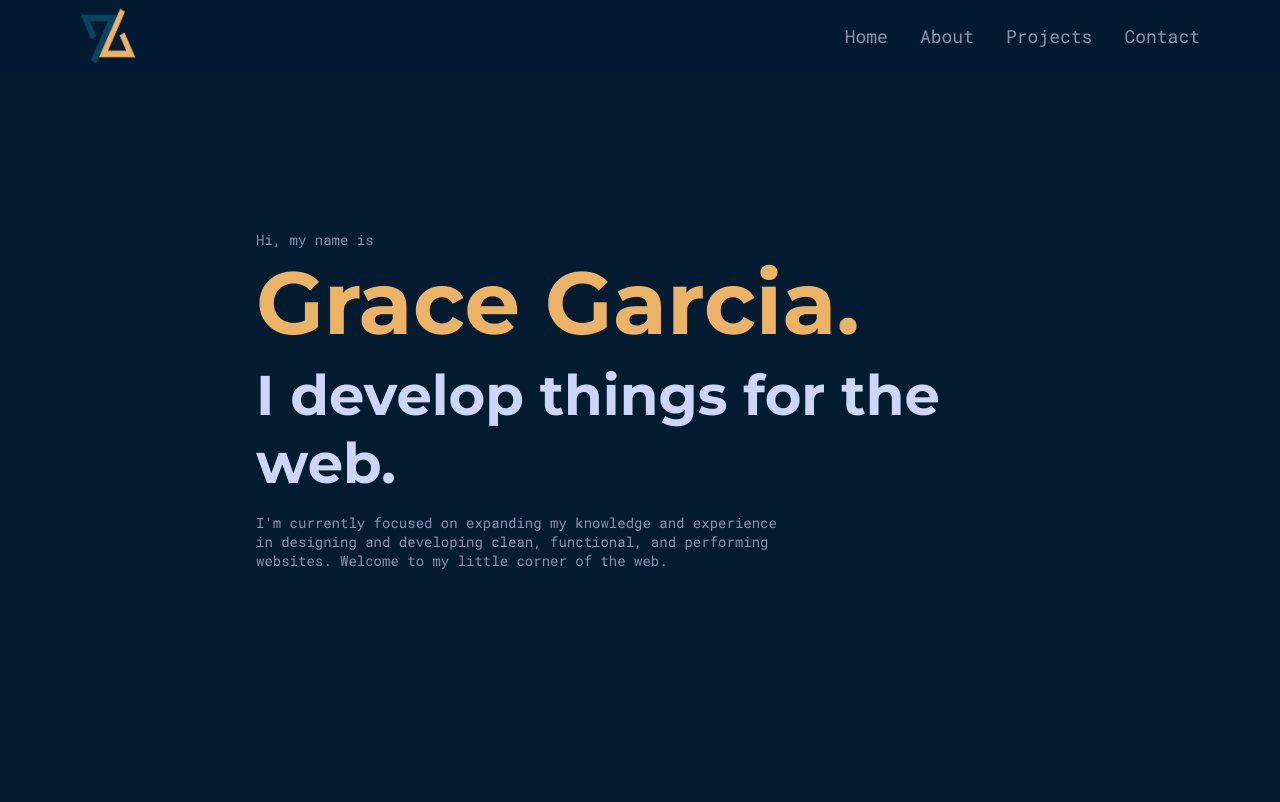
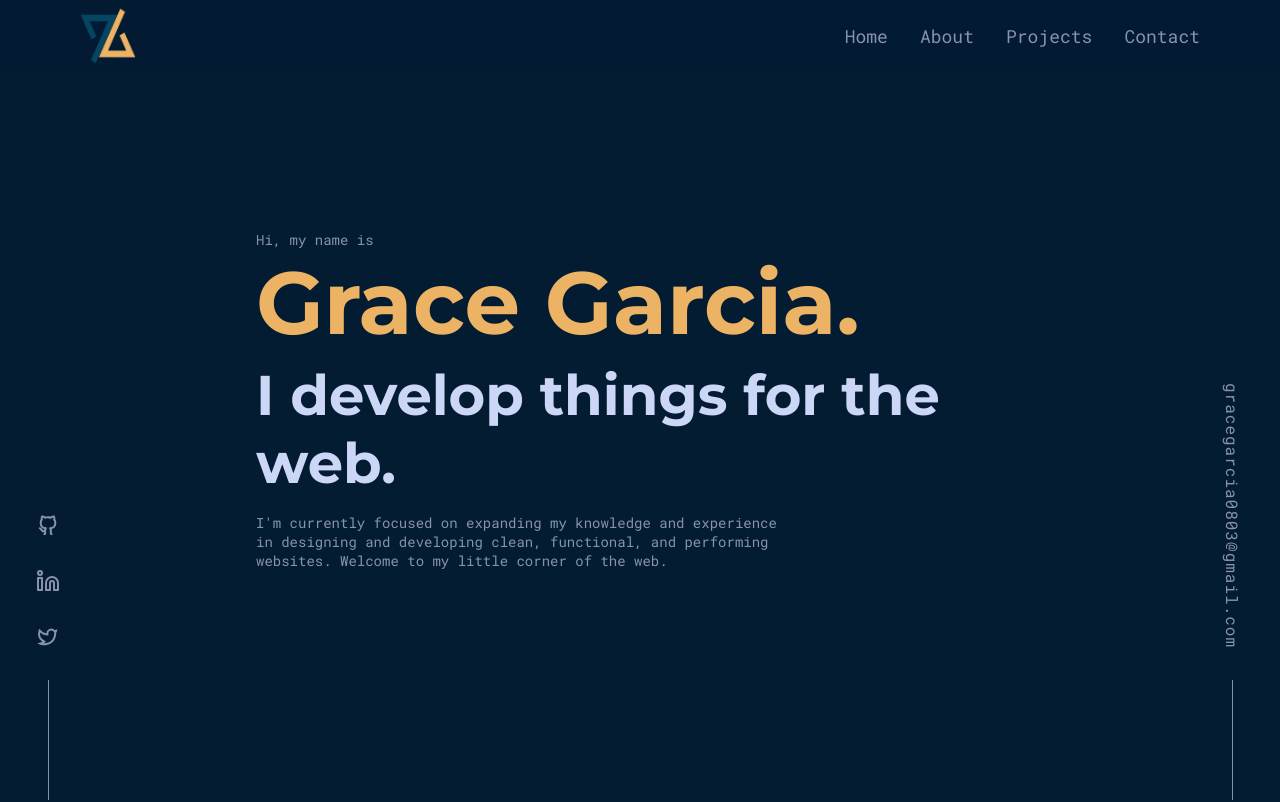
Before and after one commit to garciagrace/portfolio-v1, a React (Create React App) app: page / in a window 1280 px wide. Shown: the top 802 px of the page. Built offline with nearby package versions, Linux system fonts and the light colour scheme.

Commit message:
Added social nav links

```diff
--- a/src/App.js
+++ b/src/App.js
@@ -2,7 +2,7 @@ import { ThemeProvider } from 'styled-components';
 
 import { theme } from './theme';
 import GlobalStyles from './Global';
-import { About, Hero, NavBar } from './components';
+import { About, Email, Hero, NavBar, Social } from './components';
 
 const App = () => {
   return (
@@ -10,6 +10,8 @@ const App = () => {
       <GlobalStyles />
 
       <NavBar />
+      <Social />
+      <Email />
       <Hero />
       <About />
     </ThemeProvider>
--- /dev/null
+++ b/src/components/Email/Email.js
@@ -0,0 +1,12 @@
+import React from 'react';
+import { EmailNav } from './Email.styled';
+
+const Email = () => {
+  return (
+    <EmailNav>
+      <a href="/#">gracegarcia0803@gmail.com</a>
+    </EmailNav>
+  );
+};
+
+export default Email;
--- /dev/null
+++ b/src/components/Email/Email.styled.js
@@ -0,0 +1,39 @@
+import styled from 'styled-components';
+
+export const EmailNav = styled.div`
+  display: none;
+  align-items: center;
+  position: fixed;
+  bottom: 0;
+  right: 0;
+  writing-mode: vertical-rl;
+
+  a {
+    color: ${({ theme }) => theme.slate};
+    font-size: 1rem;
+    letter-spacing: 1px;
+    transition: color ease-in 280ms;
+
+    &:hover {
+      color: ${({ theme }) => theme.yellowCream};
+    }
+  }
+
+  &::after {
+    content: '';
+    margin-top: 2rem;
+    display: block;
+    width: 1px;
+    height: 15vh;
+    background-color: ${({ theme }) => theme.slate};
+  }
+
+  @media (min-width: 768px) {
+    display: flex;
+    width: 3rem;
+  }
+
+  @media (min-width: ${({ theme }) => theme.lg}) {
+    width: 6rem;
+  }
+`;
--- /dev/null
+++ b/src/components/Social/Social.js
@@ -0,0 +1,23 @@
+import React from 'react';
+import { SocialNav } from './Social.styled';
+
+import { RiGithubLine, RiTwitterLine } from 'react-icons/ri';
+import { FiLinkedin } from 'react-icons/fi';
+
+const Social = () => {
+  return (
+    <SocialNav>
+      <a href="/#">
+        <RiGithubLine />
+      </a>
+      <a href="/#">
+        <FiLinkedin />
+      </a>
+      <a href="/#">
+        <RiTwitterLine />
+      </a>
+    </SocialNav>
+  );
+};
+
+export default Social;
--- /dev/null
+++ b/src/components/Social/Social.styled.js
@@ -0,0 +1,39 @@
+import styled from 'styled-components';
+
+export const SocialNav = styled.div`
+  display: none;
+  flex-direction: column;
+  justify-content: center;
+  align-items: center;
+  gap: 1.5rem;
+  position: fixed;
+  bottom: 0;
+  left: 0;
+
+  a {
+    color: ${({ theme }) => theme.slate};
+    font-size: 1.5rem;
+    transition: color ease-in 280ms;
+
+    &:hover {
+      color: ${({ theme }) => theme.yellowCream};
+    }
+  }
+
+  &::after {
+    content: '';
+    display: block;
+    width: 1px;
+    height: 15vh;
+    background-color: ${({ theme }) => theme.slate};
+  }
+
+  @media (min-width: 768px) {
+    display: flex;
+    width: 3rem;
+  }
+
+  @media (min-width: ${({ theme }) => theme.lg}) {
+    width: 6rem;
+  }
+`;
--- a/src/components/TechStack/TechStack.styled.js
+++ b/src/components/TechStack/TechStack.styled.js
@@ -29,7 +29,6 @@ export const Icon = styled.div`
 
   &:hover {
     color: ${({ theme }) => theme.yellowCream};
-    font-size: 2.75rem;
 
     p {
       display: flex;
--- a/src/components/index.js
+++ b/src/components/index.js
@@ -1,3 +1,5 @@
 export { default as NavBar } from './NavBar/NavBar';
+export { default as Social } from './Social/Social';
+export { default as Email } from './Email/Email';
 export { default as Hero } from './Hero/Hero';
 export { default as About } from './About/About';
```
